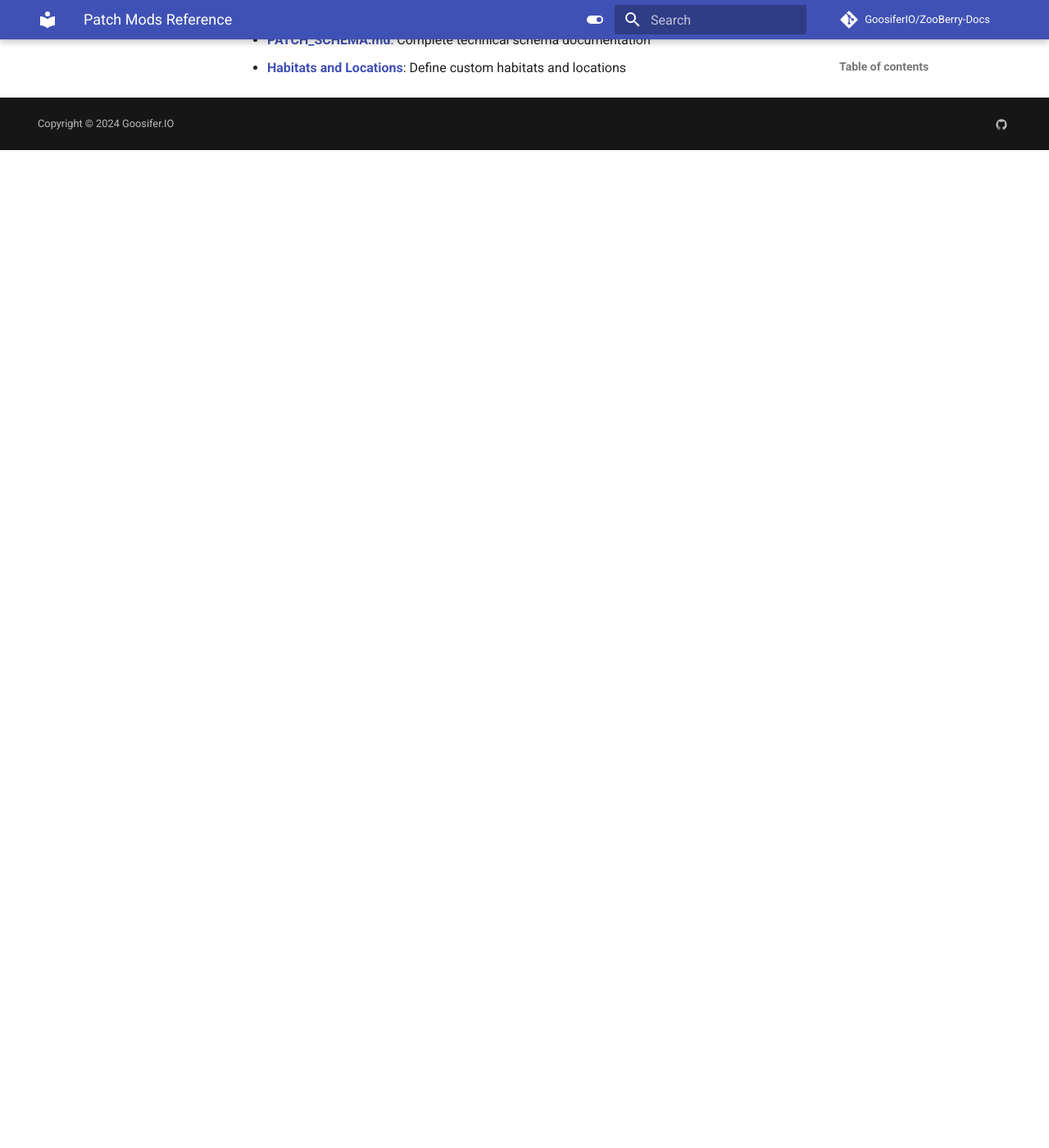
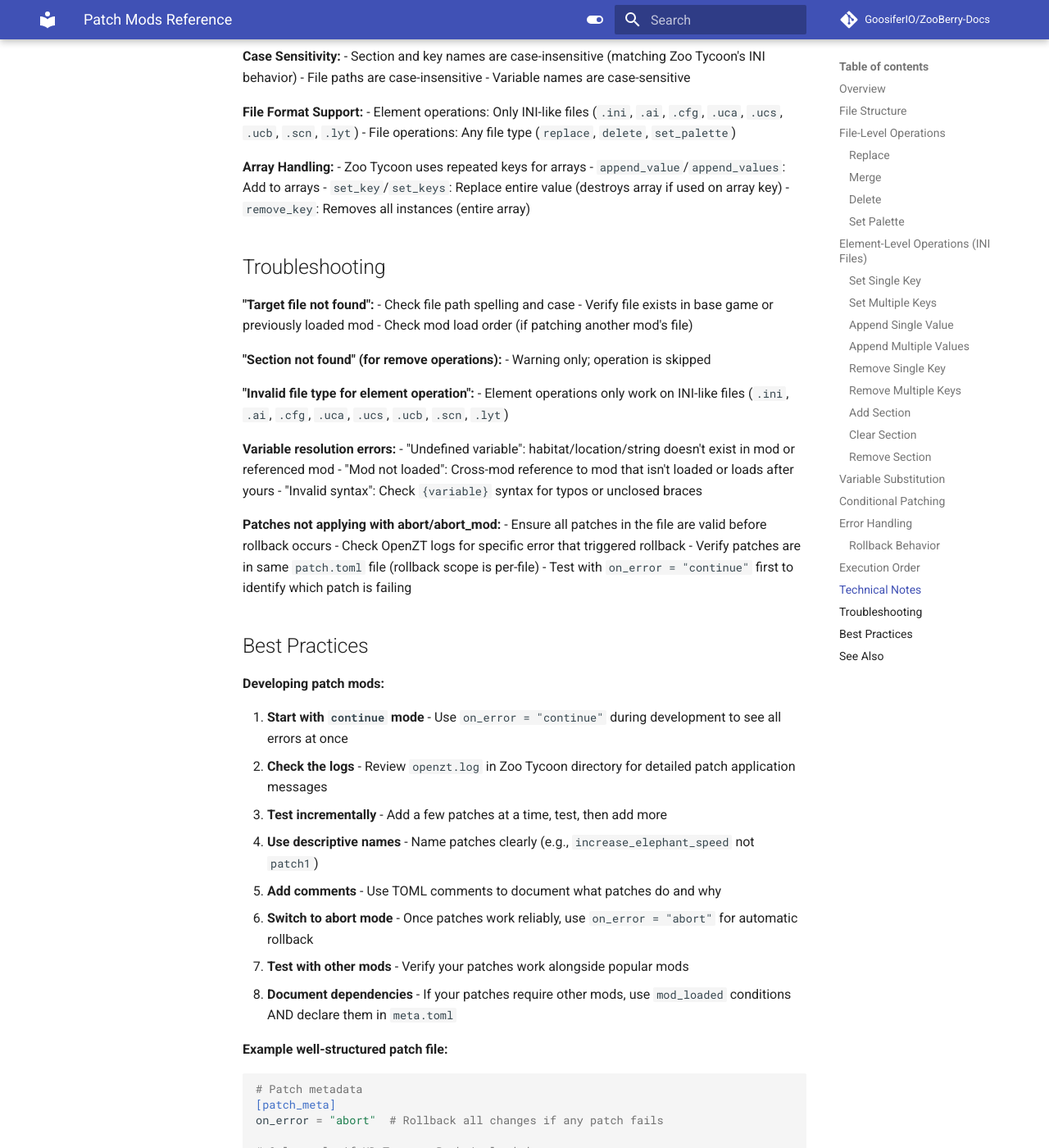
Before and after one commit to GoosiferIO/ZooBerry-Docs, an MkDocs documentation site: the page built from docs/zt1/openzt/patch_mods.md, in a window 1280 px wide and 1400 px high, scrolled down 7794 px. Shown: the whole window at 82% size. Built offline with MkDocs 1.6.1 and Material for MkDocs 9.7.7, drawn with Linux system fonts in a browser that asks for light colours; comment, search, counter and statistics services are not loaded; before the commit the page ends 7977 px from its top, so only the background shows below that; some of the changed text lies outside the part shown.

Commit message:
Update docs with error handlings details and advice

````diff
--- a/docs/zt1/openzt/patch_mods.md
+++ b/docs/zt1/openzt/patch_mods.md
@@ -307,11 +307,45 @@ on_error = "continue"  # "continue", "abort", "abort_mod"
 
 **Error modes:**
 - `continue` (default): Log error, continue to next patch
-- `abort`: Stop processing this patch file, continue loading mod
-- `abort_mod`: Stop loading this mod entirely
+- `abort`: Stop processing this patch file, continue loading mod (with rollback)
+- `abort_mod`: Stop loading this mod entirely (with rollback)
 
-!!! warning "Current Limitation"
-    Only `on_error = "continue"` is currently supported. `abort` and `abort_mod` require snapshot/rollback functionality (coming in future update).
+### Rollback Behavior
+
+When using `abort` or `abort_mod`, OpenZT uses a **shadow-based rollback system** that ensures patch failures don't leave files in a partially modified state:
+
+**How it works:**
+1. OpenZT creates shadow copies of all files that will be modified by the patch batch
+2. Patches are applied to the shadow copies, not the live resource system
+3. On success: Shadow changes are committed to the resource system
+4. On failure: Shadow is discarded, leaving original files unchanged (automatic rollback)
+
+**Performance:**
+- Memory efficient: Only affected files are cloned
+- No explicit restore logic needed (drop shadow = rollback)
+- Minimal overhead: Shadow creation + commit typically adds <200ms
+
+**Example:**
+```toml
+[patch_meta]
+on_error = "abort"  # If any patch fails, rollback all changes in this file
+
+[patches.modify_elephant]
+operation = "set_key"
+target = "animals/elephant.ai"
+section = "Stats"
+key = "Speed"
+value = "15"
+
+[patches.modify_tiger]
+operation = "set_key"
+target = "animals/tiger.ai"
+section = "Stats"
+key = "Speed"
+value = "20"
+```
+
+If `modify_tiger` fails (e.g., file not found), the changes to `elephant.ai` are rolled back automatically.
 
 ## Execution Order
 
@@ -358,6 +392,62 @@ Patches target the **cumulative state** of files (base game + all previously loa
 - "Mod not loaded": Cross-mod reference to mod that isn't loaded or loads after yours
 - "Invalid syntax": Check `{variable}` syntax for typos or unclosed braces
 
+**Patches not applying with abort/abort_mod:**
+- Ensure all patches in the file are valid before rollback occurs
+- Check OpenZT logs for specific error that triggered rollback
+- Verify patches are in same `patch.toml` file (rollback scope is per-file)
+- Test with `on_error = "continue"` first to identify which patch is failing
+
+## Best Practices
+
+**Developing patch mods:**
+
+1. **Start with `continue` mode** - Use `on_error = "continue"` during development to see all errors at once
+2. **Check the logs** - Review `openzt.log` in Zoo Tycoon directory for detailed patch application messages
+3. **Test incrementally** - Add a few patches at a time, test, then add more
+4. **Use descriptive names** - Name patches clearly (e.g., `increase_elephant_speed` not `patch1`)
+5. **Add comments** - Use TOML comments to document what patches do and why
+6. **Switch to abort mode** - Once patches work reliably, use `on_error = "abort"` for automatic rollback
+7. **Test with other mods** - Verify your patches work alongside popular mods
+8. **Document dependencies** - If your patches require other mods, use `mod_loaded` conditions AND declare them in `meta.toml`
+
+**Example well-structured patch file:**
+```toml
+# Patch metadata
+[patch_meta]
+on_error = "abort"  # Rollback all changes if any patch fails
+
+# Only apply if HD Texture Pack is loaded
+[patch_meta.condition]
+mod_loaded = "HDTexturePack"
+
+# Update elephant to use HD textures
+[patches.elephant_hd_palette]
+operation = "set_palette"
+target = "animals/elephant/adult/male/n"
+palette = "animals/elephant/hd.pal"
+
+# Increase elephant visibility with HD textures
+[patches.elephant_visibility]
+operation = "set_key"
+target = "animals/elephant.ai"
+section = "Graphics"
+key = "Brightness"
+value = "1.2"
+```
+
+**Corresponding meta.toml:**
+```toml
+id = "ElephantHDCompat"
+name = "Elephant HD Compatibility"
+version = "1.0.0"
+author = "YourName"
+description = "Compatibility patches for elephants with HD Texture Pack"
+
+[dependencies]
+HDTexturePack = ">=1.0.0"
+```
+
 ## See Also
 
 - **[PATCH_SCHEMA.md](PATCH_SCHEMA.md)**: Complete technical schema documentation
````
